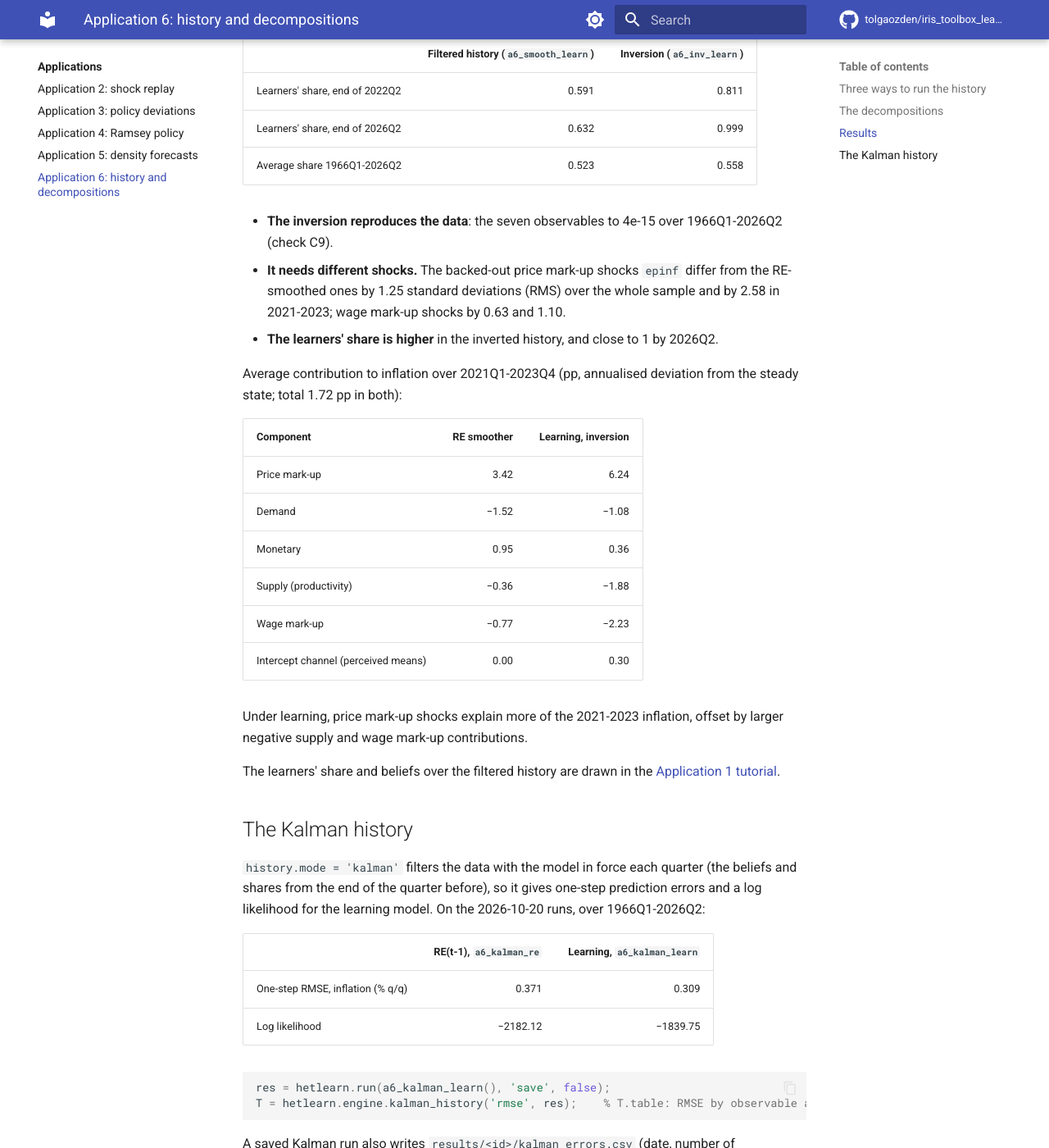
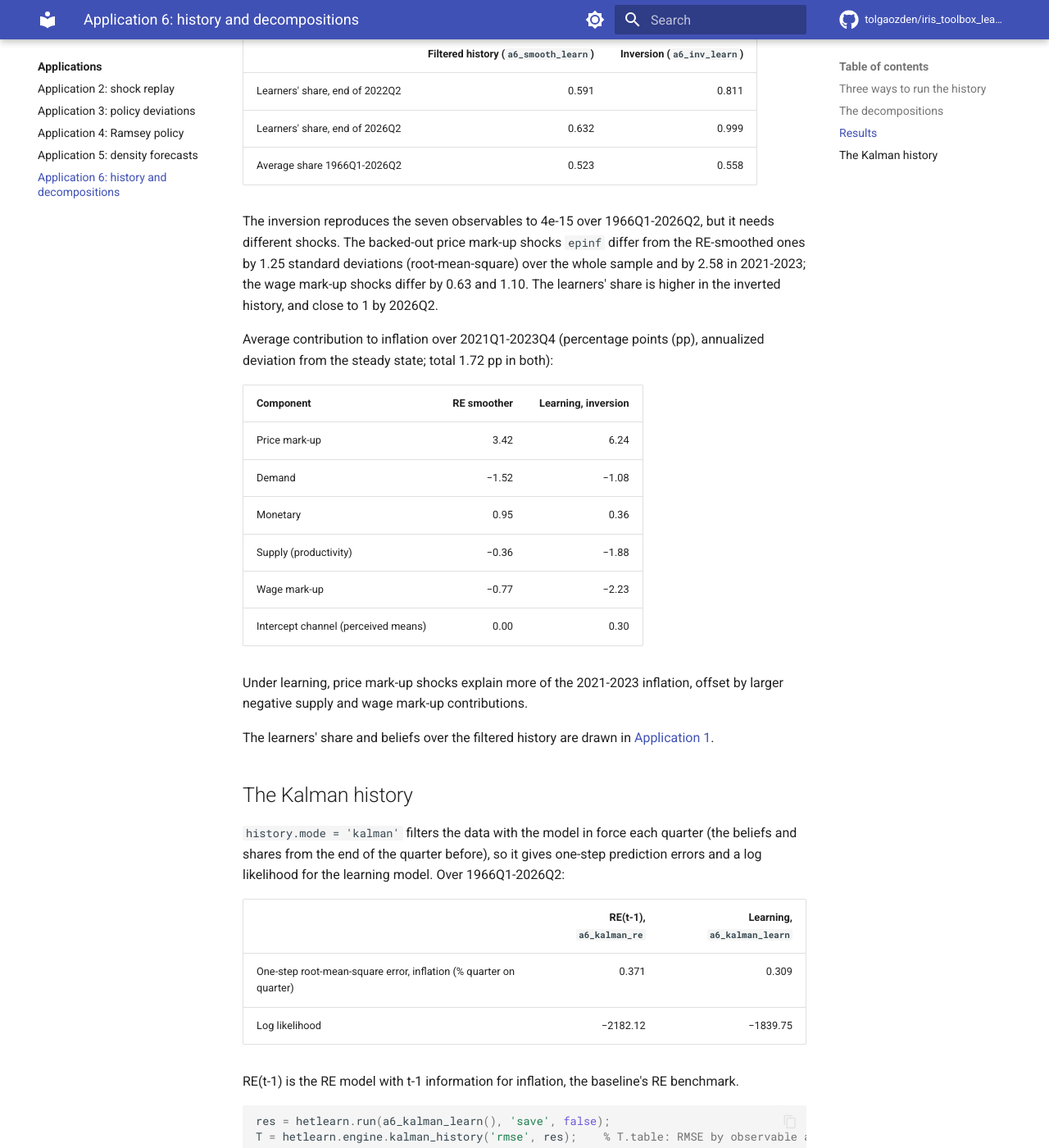
Before and after one commit to HetLearn/iris_toolbox_learning, an MkDocs documentation site: the page built from docs_site/applications/app6-history.md, in a window 1280 px wide and 1400 px high, scrolled down 1866 px. Shown: the whole window at 82% size. Built offline with MkDocs 1.6.1 and Material for MkDocs 9.7.7, drawn with Linux system fonts in a browser that asks for light colours; comment, search, counter and statistics services are not loaded; some of the changed text lies outside the part shown.

Commit message:
Site page revised to the writing rules (docs_site/applications/app6-history.md)
US spelling, no second person, abbreviations spelled out on first use, internal dates and labels removed, notation aligned with the technical appendix.

````diff
--- a/docs_site/applications/app6-history.md
+++ b/docs_site/applications/app6-history.md
@@ -72,15 +72,14 @@ runs use a time-varying decomposition with the model in force each quarter, plus
 | Learners' share, end of 2026Q2 | 0.632 | 0.999 |
 | Average share 1966Q1-2026Q2 | 0.523 | 0.558 |
 
-- **The inversion reproduces the data**: the seven observables to 4e-15 over 1966Q1-2026Q2
-  (check C9).
-- **It needs different shocks.** The backed-out price mark-up shocks `epinf` differ from the
-  RE-smoothed ones by 1.25 standard deviations (RMS) over the whole sample and by 2.58 in
-  2021-2023; wage mark-up shocks by 0.63 and 1.10.
-- **The learners' share is higher** in the inverted history, and close to 1 by 2026Q2.
+The inversion reproduces the seven observables to 4e-15 over 1966Q1-2026Q2, but it needs
+different shocks. The backed-out price mark-up shocks `epinf` differ from the RE-smoothed ones
+by 1.25 standard deviations (root-mean-square) over the whole sample and by 2.58 in 2021-2023;
+the wage mark-up shocks differ by 0.63 and 1.10. The learners' share is higher in the inverted
+history, and close to 1 by 2026Q2.
 
-Average contribution to inflation over 2021Q1-2023Q4 (pp, annualised deviation from the
-steady state; total 1.72 pp in both):
+Average contribution to inflation over 2021Q1-2023Q4 (percentage points (pp), annualized
+deviation from the steady state; total 1.72 pp in both):
 
 | Component | RE smoother | Learning, inversion |
 |---|---:|---:|
@@ -94,19 +93,21 @@ steady state; total 1.72 pp in both):
 Under learning, price mark-up shocks explain more of the 2021-2023 inflation, offset by larger
 negative supply and wage mark-up contributions.
 
-The learners' share and beliefs over the filtered history are drawn in the
-[Application 1 tutorial](../tutorial/application-1.md#9-step-5-the-learners-over-the-history).
+The learners' share and beliefs over the filtered history are drawn in
+[Application 1](app1-peak.md#9-the-learners-over-the-history).
 
 ## The Kalman history
 
 `history.mode = 'kalman'` filters the data with the model in force each quarter (the beliefs
 and shares from the end of the quarter before), so it gives one-step prediction errors and a
-log likelihood for the learning model. On the 2026-10-20 runs, over 1966Q1-2026Q2:
+log likelihood for the learning model. Over 1966Q1-2026Q2:
 
 | | RE(t-1), `a6_kalman_re` | Learning, `a6_kalman_learn` |
 |---|---:|---:|
-| One-step RMSE, inflation (% q/q) | 0.371 | 0.309 |
+| One-step root-mean-square error, inflation (% quarter on quarter) | 0.371 | 0.309 |
 | Log likelihood | −2182.12 | −1839.75 |
+
+RE(t-1) is the RE model with t-1 information for inflation, the baseline's RE benchmark.
 
 ```matlab
 res = hetlearn.run(a6_kalman_learn(), 'save', false);
````
Also changed, not shown: other parts of docs_site/applications/app6-history.md (+5 -5 lines).
